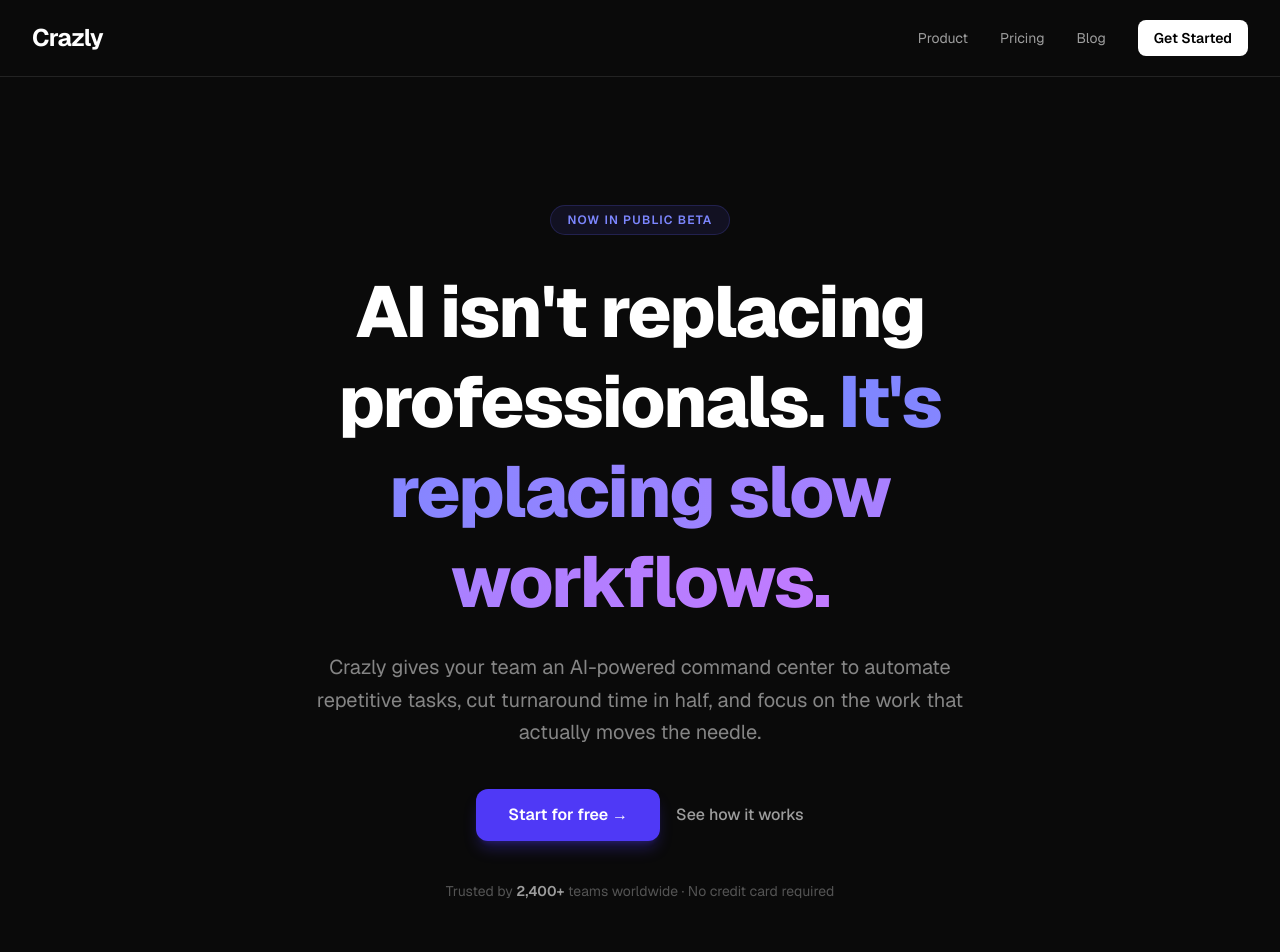
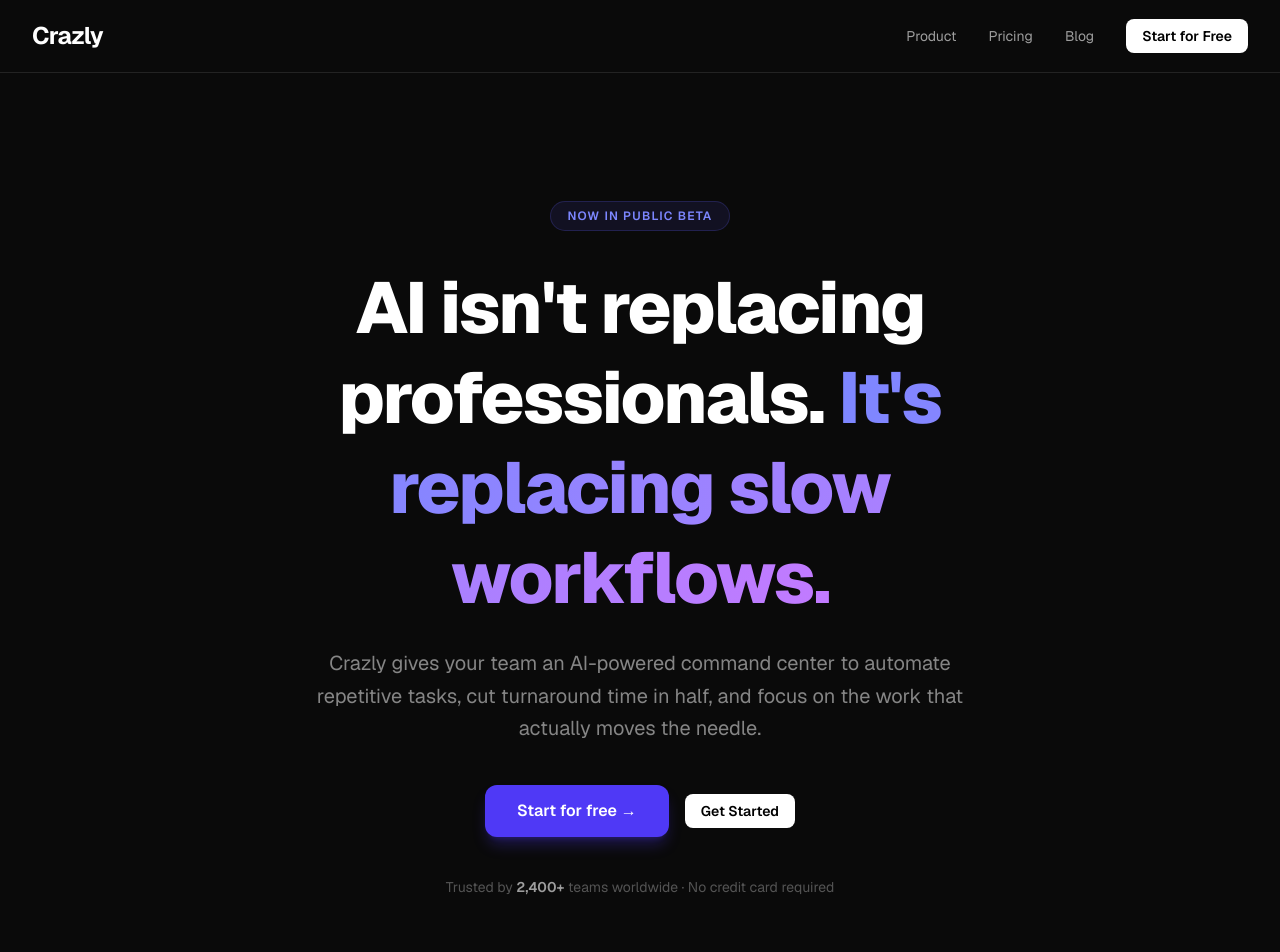
Before and after one commit to Vedhasb/crazly, a Next.js app: page / in a window 1280 px wide. Shown: the top 952 px of the page. Built offline with nearby package versions, Linux system fonts and the light colour scheme.

Commit message:
CTA button linked to workflows

```diff
--- a/app/page.tsx
+++ b/app/page.tsx
@@ -1,3 +1,5 @@
+import Link from "next/link"
+
 export default function Page() {
   return (
     <main className="min-h-screen bg-[#0a0a0a] text-white font-sans">
@@ -8,12 +10,11 @@
           <a href="#" className="text-sm text-white/60 hover:text-white transition-colors">Product</a>
           <a href="#" className="text-sm text-white/60 hover:text-white transition-colors">Pricing</a>
           <a href="#" className="text-sm text-white/60 hover:text-white transition-colors">Blog</a>
-          <a
-            href="#"
-            className="text-sm bg-white text-black font-semibold px-4 py-2 rounded-lg hover:bg-white/90 transition-colors"
-          >
-            Get Started
-          </a>
+          <Link href="/workflows">
+            <a href="/workflows" className="text-sm bg-white text-black font-semibold px-4 py-2 rounded-lg hover:bg-white/90 transition-colors">
+              Start for Free
+            </a>
+          </Link>
         </div>
       </nav>
 
@@ -38,12 +39,11 @@
           >
             Start for free →
           </a>
-          <a
-            href="#"
-            className="text-white/60 hover:text-white text-base font-medium transition-colors"
-          >
-            See how it works
-          </a>
+          <Link href="/workflows">
+          <a className="text-sm bg-white text-black font-semibold px-4 py-2 rounded-lg hover:bg-white/90 transition-colors">
+            Get Started
+            </a>
+          </Link>
         </div>
 
         {/* Social proof */}
```
